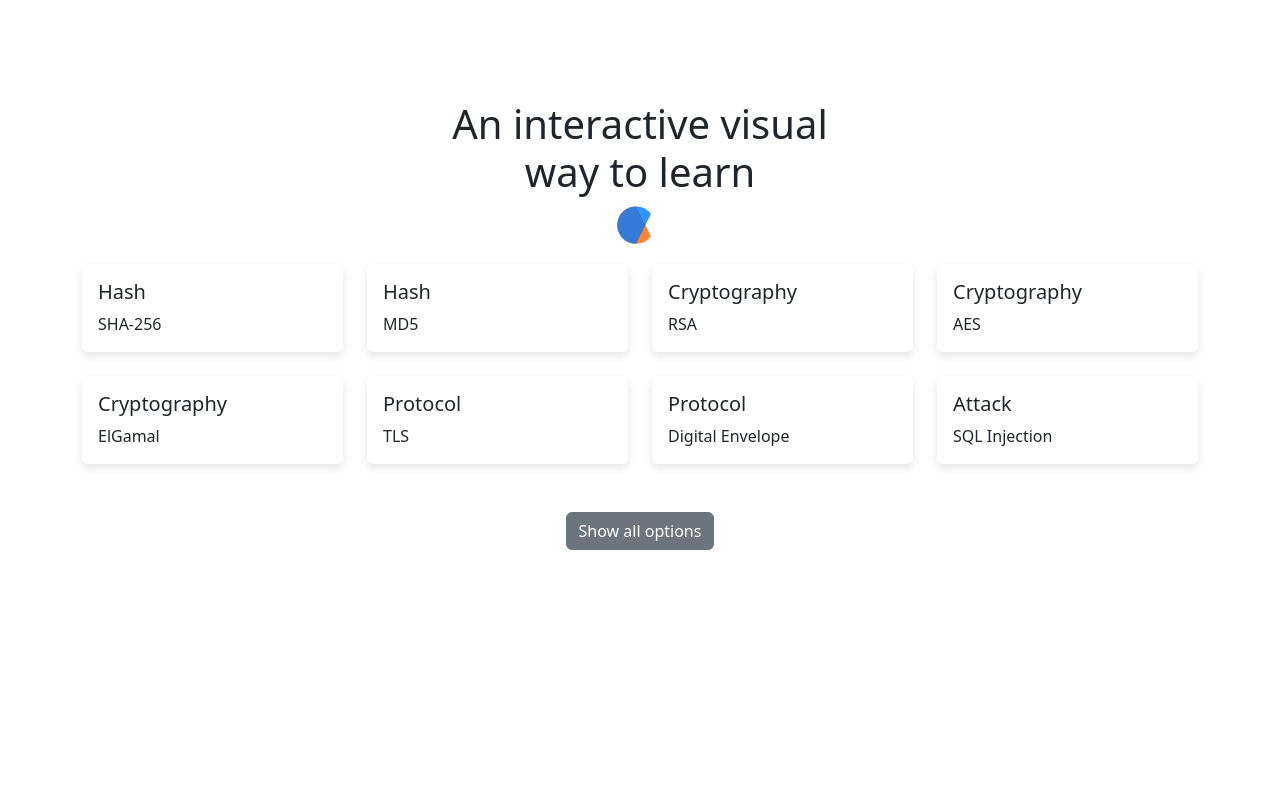
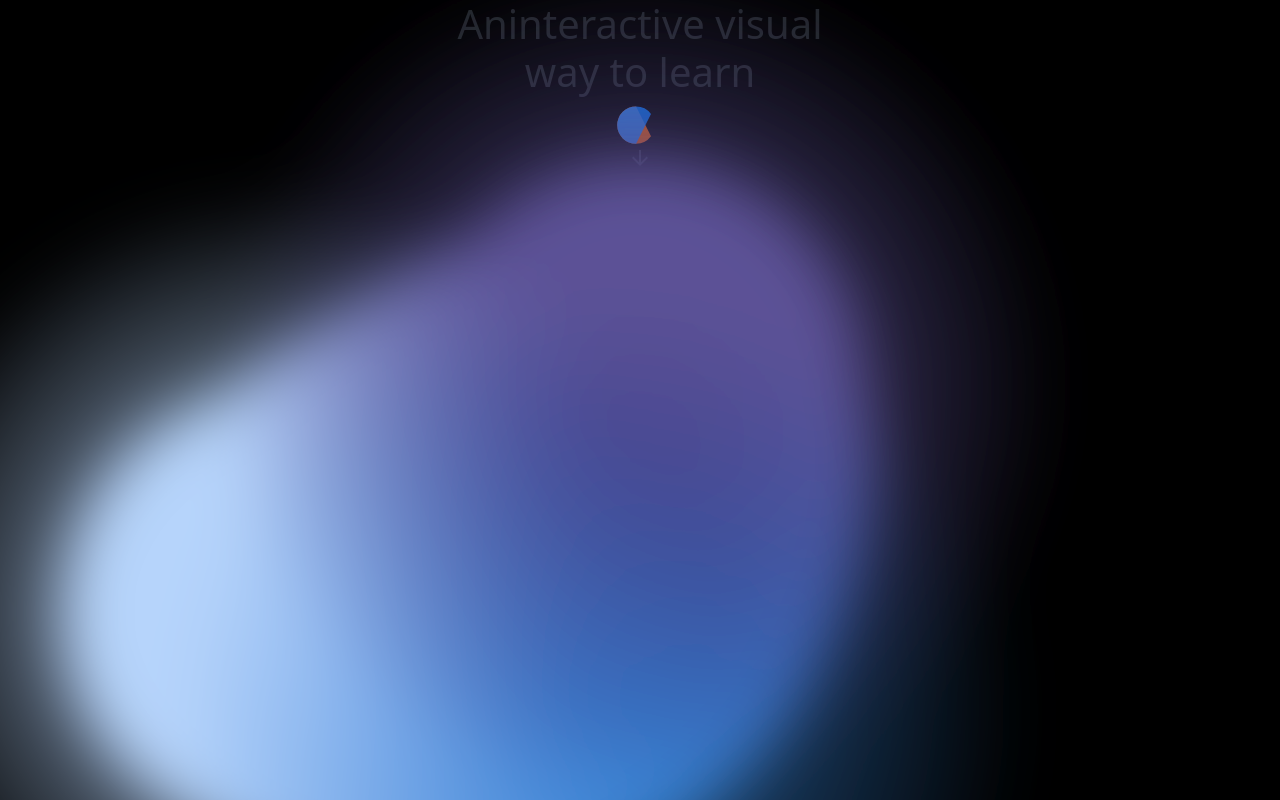
Before and after one commit to R0drigo-0/cryptolab, a React (Create React App) app: page /design in a window 1280 px wide. Shown: the top 800 px of the page. Built offline with nearby package versions, Linux system fonts and the light colour scheme.

Commit message:
HomePage style v1

```diff
--- a/src/styles/HomePageView.module.css
+++ b/src/styles/HomePageView.module.css
@@ -1,3 +1,125 @@
+@import url('colors.css');
+
+:root {
+    --color1: #5C5196;
+    --color2: #B6D4FB;
+    --color3: #3582d4;
+    --color-interactive: #A8D6FD;
+    --circle-size: 140%;
+    --blending: multiply;
+}
+
+body {
+  width: 100vw;
+  overflow-x: hidden;
+}
+
+@keyframes moveInCircle {
+    0% {
+        transform: rotate(0deg);
+    }
+    50% {
+        transform: rotate(180deg);
+    }
+    100% {
+        transform: rotate(360deg);
+    }
+}
+
+@keyframes moveVertical {
+    0% {
+        transform: translateY(-30%);
+    }
+    50% {
+        transform: translateY(30%);
+    }
+    100% {
+        transform: translateY(-30%);
+    }
+}
+
+@keyframes moveHorizontal {
+    0% {
+        transform: translateX(-40%) translateY(-10%);
+    }
+    50% {
+        transform: translateX(40%) translateY(10%);
+    }
+    100% {
+        transform: translateX(-40%) translateY(-10%);
+    }
+}
+
+.gradientBg {
+    height: 100vh;
+    width: 100vw;
+    position: relative;
+    overflow: hidden;
+    background: black;
+    top: 0;
+    left: 0;
+    z-index: -2;
+}
+
+.gradientBg .gradientsContainer {
+    filter: url(#goo) blur(30px);
+    width: 100%;
+    height: 100%;
+    will-change: transform, opacity;
+}
+
+.gradientBg .g1 {
+    position: absolute;
+    background: radial-gradient(circle at center, var(--color1) 0, transparent 40%);
+    mix-blend-mode: var(--blending);
+    width: var(--circle-size);
+    height: var(--circle-size);
+    top: calc(50% - var(--circle-size) / 2);
+    left: calc(50% - var(--circle-size) / 2);
+    transform-origin: center center;
+    animation: moveVertical 30s ease infinite;
+    opacity: 1;
+    z-index: -1;
+}
+
+.gradientBg .g2 {
+    position: absolute;
+    background: radial-gradient(circle at center, var(--color2) 0, transparent 40%);
+    mix-blend-mode: var(--blending);
+    width: var(--circle-size);
+    height: var(--circle-size);
+    top: calc(50% - var(--circle-size) / 2 + 200px);
+    left: calc(50% - var(--circle-size) / 2 - 500px);
+    transform-origin: calc(50% + 400px);
+    animation: moveInCircle 40s linear infinite;
+    opacity: 1;
+    z-index: -1;
+}
+
+.gradientBg .g3 {
+    position: absolute;
+    background: radial-gradient(circle at center, var(--color3) 0, transparent 40%);
+    mix-blend-mode: var(--blending);
+    width: var(--circle-size);
+    height: var(--circle-size);
+    top: calc(50% - var(--circle-size) / 2);
+    left: calc(50% - var(--circle-size) / 2);
+    transform-origin: calc(50% - 200px);
+    animation: moveHorizontal 40s ease infinite;
+    opacity: 0.7;
+    z-index: -1;
+}
+
+@media (max-width: 768px) {
+    .gradientBg .gradientsContainer {
+        filter: none;
+    }
+
+    .gradientBg .g1, .g2, .g3 {
+        animation: none;
+    }
+}
+
 .stickyHeader {
     position: fixed;
     top: 0;
@@ -40,12 +162,9 @@
 }
 
 .homepageContainer {
-    padding-top: 100px;
     text-align: center;
-  }
-
-  .animatedBackground {
-    /* Add your animated background styles here */
+    width: 100vw;
+    overflow: hidden;
   }
 
 .optionsContainer {
--- a/src/styles/NavbarView.module.css
+++ b/src/styles/NavbarView.module.css
@@ -30,6 +30,20 @@
 }
 
 .container {
+  background-color: var(--cryptolab-white);
   padding: 10px 20px;
-  border-radius: 5px;
+  border-bottom-left-radius: 5px;
+  border-bottom-right-radius: 5px;
+  position: fixed;
+  width: 100vw!important;
+  top: -100px; /* Adjust this value based on your navbar height */
+  transition: top 0.3s;
 }
+
+.hidden {
+  top: -100px; /* Adjust this value based on your navbar height */
+}
+
+.visible {
+  top: 0;
+}
--- a/src/views/HomePageView.jsx
+++ b/src/views/HomePageView.jsx
@@ -8,6 +8,8 @@ import { useEffect, useState } from "react";
 import { useNavigate } from "react-router-dom";
 import { Button, Container, Row, Col, Card } from "react-bootstrap";
 import Navbar from "./components/Navbar";
+
+import ArrowDownwardIcon from '@mui/icons-material/ArrowDownward';
 
 const HomePageView = () => {
   const navigate = useNavigate();
@@ -37,20 +39,41 @@ const HomePageView = () => {
   }, [controller]);
 
   return (
-    <div>
-      <div
-        className={`sticky-header ${isHeaderVisible ? "visible" : "hidden"}`}
-      >
-        <Navbar />
-      </div>
+    <>
+      <Navbar />
       <div className={`d-flex flex-column justify-content-center align-items-center ${styles.homepageContainer}`}>
-        <div className={styles.animatedBackground}></div>
-        <h1 className="text-center">
-          An interactive visual
-          <br />
-          way to learn
-        </h1>
-        <img src={logo} alt="Logo" className={styles.logo} />
+        <div className={styles.gradientBg}>
+          <div className={styles.mainContainer}>
+            <h1>
+              <span className="roboto-bold">An</span>
+              <span className="interactive_visual roboto-bold">interactive visual</span>
+              <br />
+              <span className="roboto-bold">way to learn</span>
+            </h1>
+            <div className={styles.content}>
+              <div className={styles.logoContainer}>
+                <img src={logo} className={styles.logo} />
+              </div>
+              <div className={styles.scrollIndicator}>
+                <ArrowDownwardIcon />
+              </div>
+            </div>
+          </div>
+          <svg xmlns="http://www.w3.org/2000/svg">
+            <defs>
+              <filter id="goo">
+                <feGaussianBlur in="SourceGraphic" stdDeviation="10" result="blur" />
+                <feColorMatrix in="blur" mode="matrix" values="1 0 0 0 0  0 1 0 0 0  0 0 1 0 0  0 0 0 18 -8" result="goo" />
+                <feBlend in="SourceGraphic" in2="goo" />
+              </filter>
+            </defs>
+          </svg>
+          <div className={styles.gradientsContainer}>
+            <div className={styles.g1}></div>
+            <div className={styles.g2}></div>
+            <div className={styles.g3}></div>
+          </div>
+        </div>
       </div>
       <Container className={styles.optionsContainer}>
         <Row>
@@ -71,7 +94,7 @@ const HomePageView = () => {
           </Button>
         </div>
       </Container>
-    </div>
+    </>
   );
 };
 
--- a/src/views/components/Navbar.jsx
+++ b/src/views/components/Navbar.jsx
@@ -2,15 +2,36 @@ import "bootstrap/dist/css/bootstrap.min.css";
 
 import styles from "../../styles/NavbarView.module.css";
 import { useNavigate } from "react-router-dom";
-import React from "react";
+import React, { useState, useEffect } from "react";
 import logo from "../../assets/logo.svg";
 import { Button, Container, Row, Col, Card, Nav } from "react-bootstrap";
 
 const Navbar = () => {
   const navigate = useNavigate();
+  const [isVisible, setIsVisible] = useState(false);
+  const [lastScrollY, setLastScrollY] = useState(0);
+
+  const handleScroll = () => {
+    if (window.scrollY > lastScrollY) {
+      // Scrolling down
+      setIsVisible(true);
+    } else {
+      // Scrolling up
+      setIsVisible(false);
+    }
+    setLastScrollY(window.scrollY);
+  };
+
+  useEffect(() => {
+    window.addEventListener("scroll", handleScroll);
+    return () => {
+      window.removeEventListener("scroll", handleScroll);
+    };
+  }, [lastScrollY]);
+
   return (
     <Container
-      className={`d-flex justify-content-between align-items-center ${styles.container}`}
+      className={`min-vw-100 d-flex justify-content-between align-items-center ${styles.container} ${isVisible ? styles.visible : styles.hidden}`}
     >
       <div className="d-flex align-items-center" onClick={() => navigate("/")}>
         <img src={logo} alt="Cryptolab" className={styles.logo} />
```
Lines whose indentation alone changed are shown as unchanged.
